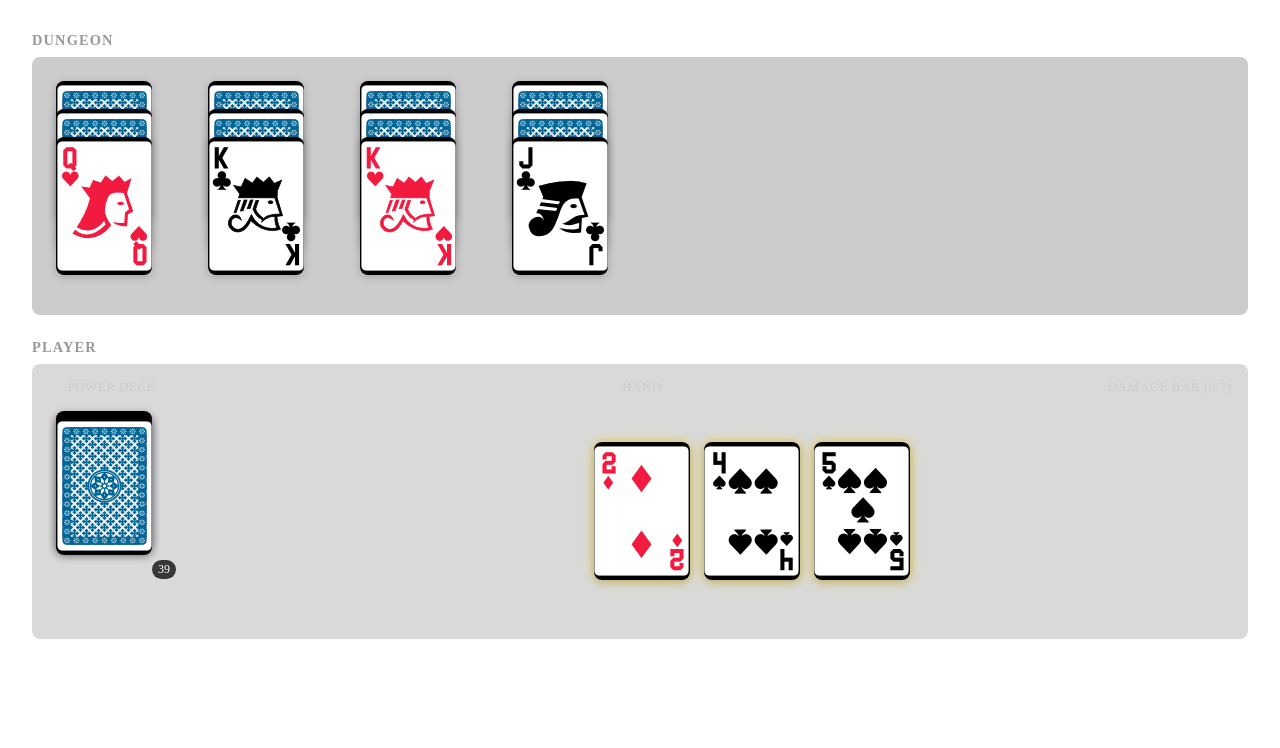
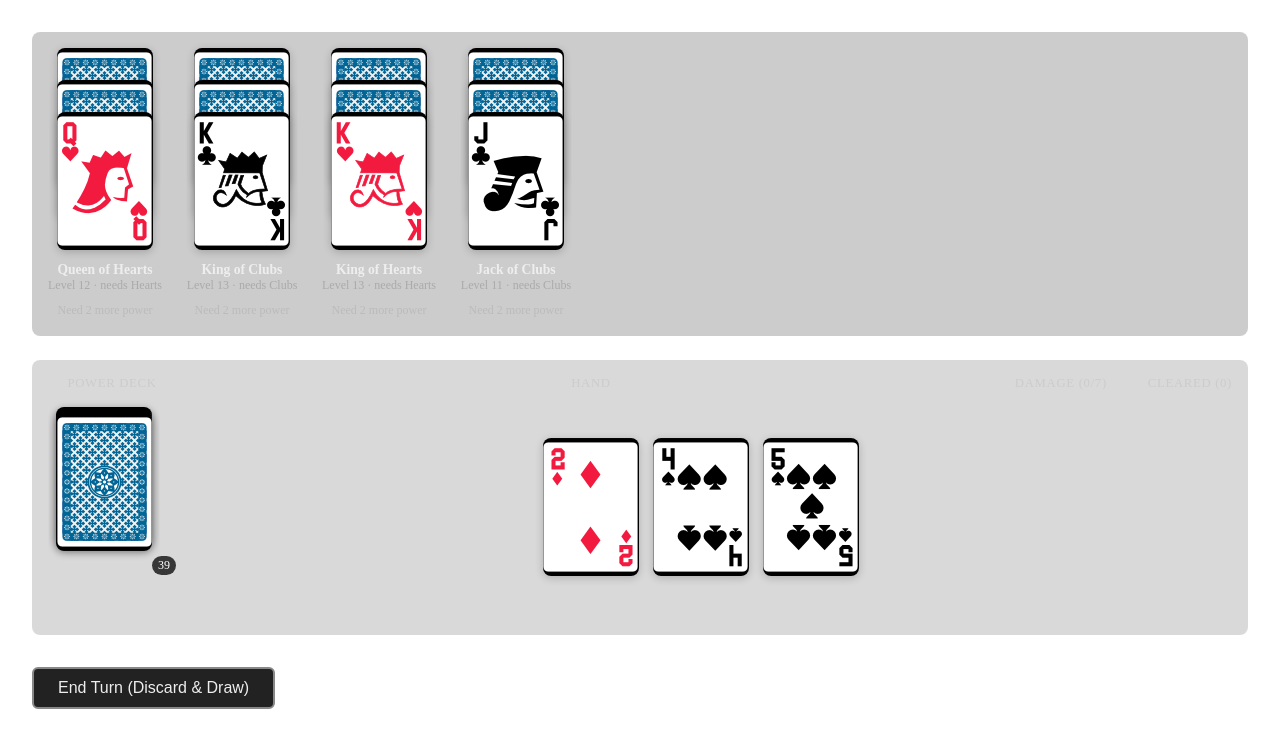
Before and after one commit to bradjbailey/cards, a React (Vite) app: page / in a window 1280 px wide. Both pictures are taken after a click on the button "Start Game". Shown: the top 748 px of the page. Built offline with nearby package versions, Linux system fonts and the light colour scheme.

Commit message:
Basic UI Improvements

```diff
--- a/index.html
+++ b/index.html
@@ -8,6 +8,6 @@
   </head>
   <body>
     <div id="root"></div>
-    <script type="module" src="/src/main.jsx"></script>
+    <script type="module" src="/src/main.tsx"></script>
   </body>
 </html>
--- a/src/components/Card.css
+++ b/src/components/Card.css
@@ -21,3 +21,26 @@
   height: 100%;
   object-fit: cover;
 }
+
+.card--clickable {
+  cursor: pointer;
+  transition: transform 0.1s, box-shadow 0.1s;
+}
+
+.card--clickable:focus-visible {
+  outline: 2px solid #fff;
+  outline-offset: 3px;
+}
+
+.card--selected {
+  box-shadow: 0 0 0 3px gold, 0 6px 20px rgba(255, 215, 0, 0.5);
+  transform: translateY(-8px);
+}
+
+.card--highlight {
+  box-shadow: 0 0 0 3px #4caf50, 0 0 16px rgba(76, 175, 80, 0.5);
+}
+
+.card--dimmed {
+  opacity: 0.35;
+}
--- a/src/components/Dungeon.css
+++ b/src/components/Dungeon.css
@@ -12,4 +12,75 @@
   display: flex;
   flex-direction: column;
   align-items: center;
+  gap: 8px;
+  min-width: 112px;
 }
+
+.dungeon-column--cleared {
+  justify-content: center;
+  min-height: 200px;
+}
+
+.dungeon-column__cleared-label {
+  color: #555;
+  font-size: 0.8rem;
+  text-transform: uppercase;
+  letter-spacing: 0.05em;
+  border: 2px dashed #444;
+  border-radius: 8px;
+  padding: 24px 16px;
+}
+
+.dungeon-column__stack {
+  display: flex;
+  flex-direction: column;
+  align-items: center;
+}
+
+.dungeon-column__card-slot--stacked {
+  margin-top: -110px;
+}
+
+.dungeon-column__badge {
+  text-align: center;
+  max-width: 120px;
+}
+
+.dungeon-column__badge-name {
+  font-size: 0.85rem;
+  font-weight: bold;
+  color: #eee;
+}
+
+.dungeon-column__badge-detail {
+  font-size: 0.75rem;
+  color: #aaa;
+}
+
+.dungeon-column__attacks {
+  display: flex;
+  flex-direction: column;
+  align-items: center;
+  gap: 4px;
+  width: 100%;
+}
+
+.dungeon-column__attack-card {
+  position: relative;
+}
+
+.dungeon-column__attack-card--locked::after {
+  content: '🔒';
+  position: absolute;
+  bottom: 4px;
+  right: 4px;
+  font-size: 0.75rem;
+  pointer-events: none;
+}
+
+.dungeon-column__power-info {
+  font-size: 0.75rem;
+  color: #bbb;
+  text-align: center;
+  padding: 2px 4px;
+}
--- a/src/components/Dungeon.tsx
+++ b/src/components/Dungeon.tsx
@@ -1,16 +1,18 @@
-import type { CardData } from './Card'
+import type { Dispatch } from 'react'
 import { DungeonColumn } from './DungeonColumn'
+import type { GameAction, GameState } from '../game/state'
 import './Dungeon.css'
 
 interface DungeonProps {
-  columns: CardData[][]
+  state: GameState
+  dispatch: Dispatch<GameAction>
 }
 
-export function Dungeon({ columns }: DungeonProps) {
+export function Dungeon({ state, dispatch }: DungeonProps) {
   return (
     <div className="dungeon">
-      {columns.map((col, i) => (
-        <DungeonColumn key={i} cards={col} />
+      {state.dungeonColumns.map((_, i) => (
+        <DungeonColumn key={i} columnIndex={i} state={state} dispatch={dispatch} />
       ))}
     </div>
   )
--- a/src/components/DungeonColumn.tsx
+++ b/src/components/DungeonColumn.tsx
@@ -1,17 +1,95 @@
-import type { CardData } from './Card'
-import { Pile } from './Pile'
+import type { Dispatch } from 'react'
+import Card from './Card'
+import {
+  activeMonster,
+  monsterLevel,
+  monsterName,
+  placementError,
+  powerSum,
+  suitName,
+  POWER_SLOTS,
+  type GameAction,
+  type GameState,
+} from '../game/state'
 
 interface DungeonColumnProps {
-  cards: CardData[]
+  columnIndex: number
+  state: GameState
+  dispatch: Dispatch<GameAction>
 }
 
-export function DungeonColumn({ cards }: DungeonColumnProps) {
+export function DungeonColumn({ columnIndex, state, dispatch }: DungeonColumnProps) {
+  const cards = state.dungeonColumns[columnIndex]
+  const attack = state.attacks[columnIndex]
+  const locked = state.lockedCount[columnIndex]
+  const monster = activeMonster(cards)
+
+  const selectedCard =
+    state.selectedHandIndex !== null ? state.hand[state.selectedHandIndex] : null
+
+  const isLegal = selectedCard
+    ? placementError(state, selectedCard, columnIndex) === null
+    : null
+
+  if (cards.length === 0) {
+    return (
+      <div className="dungeon-column dungeon-column--cleared">
+        <div className="dungeon-column__cleared-label">Cleared</div>
+      </div>
+    )
+  }
+
   return (
     <div className="dungeon-column">
-      <Pile
-        cards={cards}
-        appearance={{ offset: 28, direction: 'down', maxVisible: cards.length }}
-      />
+      {/* Stacked card pile — clicking places the selected card */}
+      <div className="dungeon-column__stack">
+        {cards.map((card, idx) => {
+          const isTopCard = idx === cards.length - 1
+          return (
+            <div
+              key={idx}
+              className={`dungeon-column__card-slot${idx > 0 ? ' dungeon-column__card-slot--stacked' : ''}`}
+            >
+              <Card
+                {...card}
+                onClick={isTopCard ? () => dispatch({ type: 'PLACE_CARD', columnIndex }) : undefined}
+                highlight={isTopCard && isLegal === true ? true : undefined}
+                dimmed={isTopCard && isLegal === false ? true : undefined}
+              />
+            </div>
+          )
+        })}
+      </div>
+
+      {/* Monster info */}
+      {monster && (
+        <div className="dungeon-column__badge">
+          <div className="dungeon-column__badge-name">{monsterName(monster)}</div>
+          <div className="dungeon-column__badge-detail">
+            Level {monsterLevel(monster)} · needs {suitName(monster.front.suit)}
+          </div>
+        </div>
+      )}
+
+      {/* Attack cards */}
+      {monster && (
+        <div className="dungeon-column__attacks">
+          {attack.map((card, slotIndex) => (
+            <div key={slotIndex} className={`dungeon-column__attack-card${slotIndex < locked ? ' dungeon-column__attack-card--locked' : ''}`}>
+              <Card
+                {...card}
+                onClick={() => dispatch({ type: 'RECALL_CARD', columnIndex, slotIndex })}
+              />
+            </div>
+          ))}
+
+          <div className="dungeon-column__power-info">
+            {attack.length < POWER_SLOTS
+              ? `Need ${POWER_SLOTS - attack.length} more power`
+              : `${suitName(monster.front.suit)} trigger (${powerSum(attack)}/${monsterLevel(monster)})`}
+          </div>
+        </div>
+      )}
     </div>
   )
 }
--- a/src/components/GameBoard.css
+++ b/src/components/GameBoard.css
@@ -43,3 +43,85 @@
   letter-spacing: 0.08em;
   color: #999;
 }
+
+.game-board__controls {
+  display: flex;
+  align-items: center;
+  gap: 16px;
+  padding: 8px 0;
+}
+
+.game-board__end-turn {
+  padding: 10px 24px;
+  font-size: 1rem;
+  cursor: pointer;
+  border-radius: 6px;
+  border: 2px solid #888;
+  background: #222;
+  color: #eee;
+}
+
+.game-board__end-turn:hover:not(:disabled) {
+  background: #333;
+  border-color: #aaa;
+}
+
+.game-board__end-turn:disabled {
+  opacity: 0.4;
+  cursor: default;
+}
+
+.game-board__message {
+  margin: 0;
+  padding: 8px 14px;
+  background: rgba(255, 200, 0, 0.15);
+  border: 1px solid rgba(255, 200, 0, 0.4);
+  border-radius: 4px;
+  color: #ffd966;
+  font-size: 0.9rem;
+}
+
+.game-board__overlay {
+  position: fixed;
+  inset: 0;
+  background: rgba(0, 0, 0, 0.75);
+  display: flex;
+  align-items: center;
+  justify-content: center;
+  z-index: 100;
+}
+
+.game-board__overlay-box {
+  background: #1a1a2e;
+  border: 2px solid #555;
+  border-radius: 12px;
+  padding: 40px 56px;
+  text-align: center;
+  display: flex;
+  flex-direction: column;
+  gap: 16px;
+  align-items: center;
+}
+
+.game-board__overlay-title--won {
+  margin: 0;
+  font-size: 2rem;
+  color: gold;
+}
+
+.game-board__overlay-title--lost {
+  margin: 0;
+  font-size: 2rem;
+  color: #e57373;
+}
+
+.game-board__overlay-message {
+  margin: 0;
+  color: #ccc;
+}
+
+.game-board__overlay-score {
+  margin: 0;
+  font-size: 1.2rem;
+  color: #81c784;
+}
--- a/src/components/GameBoard.tsx
+++ b/src/components/GameBoard.tsx
@@ -18,21 +18,43 @@ export function GameBoard() {
     )
   }
 
+  const gameOver = state.phase === 'won' || state.phase === 'lost'
+
   return (
     <div className="game-board">
-      <section className="game-board__dungeon">
-        <h2>Dungeon</h2>
-        <Dungeon columns={state.dungeonColumns} />
-      </section>
-
-      <section className="game-board__player">
-        <h2>Player</h2>
-        <PlayerArea
-          powerDeck={state.powerDeck}
-          hand={state.hand}
-          damagePile={state.damagePile}
-        />
-      </section>
+      <Dungeon state={state} dispatch={dispatch} />
+      <PlayerArea state={state} dispatch={dispatch} />
+      <div className="game-board__controls">
+        <button
+          className="game-board__end-turn"
+          onClick={() => dispatch({ type: 'END_TURN' })}
+          disabled={gameOver}
+        >
+          End Turn (Discard &amp; Draw)
+        </button>
+        {state.message && !gameOver && (
+          <p className="game-board__message">{state.message}</p>
+        )}
+      </div>
+      {gameOver && (
+        <div className="game-board__overlay">
+          <div className="game-board__overlay-box">
+            <h2 className={state.phase === 'won' ? 'game-board__overlay-title--won' : 'game-board__overlay-title--lost'}>
+              {state.phase === 'won' ? 'Victory!' : 'Defeated!'}
+            </h2>
+            {state.message && <p className="game-board__overlay-message">{state.message}</p>}
+            {state.phase === 'won' && state.score !== null && (
+              <p className="game-board__overlay-score">Score: {state.score}</p>
+            )}
+            <button
+              className="game-board__start"
+              onClick={() => dispatch({ type: 'NEW_GAME' })}
+            >
+              Play Again
+            </button>
+          </div>
+        </div>
+      )}
     </div>
   )
 }
--- a/src/components/Hand.tsx
+++ b/src/components/Hand.tsx
@@ -1,28 +1,36 @@
+import type { Dispatch } from 'react'
 import Card, { type CardData } from './Card'
+import type { GameAction } from '../game/state'
 
-interface handProps {
+interface HandProps {
   cards: CardData[]
   center: { x: number; y: number }
   offset: number
-  focus: boolean
+  selectedHandIndex?: number | null
+  dispatch?: Dispatch<GameAction>
+  /** @deprecated no longer used */ focus?: boolean
 }
 
-export function Hand({ cards, center, offset, focus }: handProps) {
+export function Hand({ cards, center, offset, selectedHandIndex = null, dispatch }: HandProps) {
   return (
     <div style={{ position: 'relative', width: '100%', height: '220px' }}>
       {cards.map((card, index) => {
+        const isSelected = index === selectedHandIndex
         const style = {
           position: 'absolute' as const,
           left: `calc(50% + ${center.x + index * offset}px)`,
           top: `calc(50% + ${center.y}px)`,
-          transform: 'translate(-50%, -50%)',
-          opacity: focus ? 1 : 0.95,
-          filter: focus ? 'drop-shadow(0 0 6px rgba(255, 215, 0, 0.6))' : undefined,
+          transform: `translate(-50%, -50%)`,
+          zIndex: isSelected ? 10 : index,
         }
 
         return (
           <div key={`${card.front.rank}-${card.front.suit}-${index}`} style={style}>
-            <Card {...card} />
+            <Card
+              {...card}
+              selected={isSelected}
+              onClick={dispatch ? () => dispatch({ type: 'SELECT_HAND', index }) : undefined}
+            />
           </div>
         )
       })}
--- a/src/components/PlayerArea.tsx
+++ b/src/components/PlayerArea.tsx
@@ -1,15 +1,24 @@
-import type { CardData } from './Card'
+import type { Dispatch } from 'react'
 import { Pile } from './Pile'
 import { Hand } from './Hand'
+import { MAX_DAMAGE, type GameAction, type GameState } from '../game/state'
 import './PlayerArea.css'
 
 interface PlayerAreaProps {
-  powerDeck: CardData[]
-  hand: CardData[]
-  damagePile: CardData[]
+  state: GameState
+  dispatch: Dispatch<GameAction>
 }
 
-export function PlayerArea({ powerDeck, hand, damagePile }: PlayerAreaProps) {
+export function PlayerArea({ state, dispatch }: PlayerAreaProps) {
+  const { powerDeck, hand, damagePile, clearPile, selectedHandIndex } = state
+  const damageRatio = damagePile.length / MAX_DAMAGE
+  const damageClass =
+    damageRatio >= 6 / MAX_DAMAGE
+      ? 'player-area__damage--critical'
+      : damageRatio >= 4 / MAX_DAMAGE
+      ? 'player-area__damage--warning'
+      : ''
+
   return (
     <div className="player-area">
       <div className="player-area__section">
@@ -19,17 +28,27 @@ export function PlayerArea({ powerDeck, hand, damagePile }: PlayerAreaProps) {
 
       <div className="player-area__section player-area__hand">
         <div className="player-area__label">Hand</div>
-        <Hand cards={hand} center={{ x: 0, y: 0 }} offset={110} focus={true} />
+        <Hand
+          cards={hand}
+          center={{ x: 0, y: 0 }}
+          offset={110}
+          selectedHandIndex={selectedHandIndex}
+          dispatch={dispatch}
+        />
+      </div>
+
+      <div className={`player-area__section ${damageClass}`}>
+        <div className="player-area__label">
+          Damage ({damagePile.length}/{MAX_DAMAGE})
+        </div>
+        <Pile
+          cards={damagePile}
+          appearance={{ offset: 18, direction: 'right', maxVisible: MAX_DAMAGE }}
+        />
       </div>
 
       <div className="player-area__section">
-        <div className="player-area__label">
-          Damage Bar ({damagePile.length}/7)
-        </div>
-        <Pile
-          cards={damagePile}
-          appearance={{ offset: 18, direction: 'right', maxVisible: 7 }}
-        />
+        <div className="player-area__label">Cleared ({clearPile.length})</div>
       </div>
     </div>
   )
```
Also changed, not shown: src/components/Card.tsx (+38 -5 lines), src/components/PlayerArea.css (+14 -0 lines).
